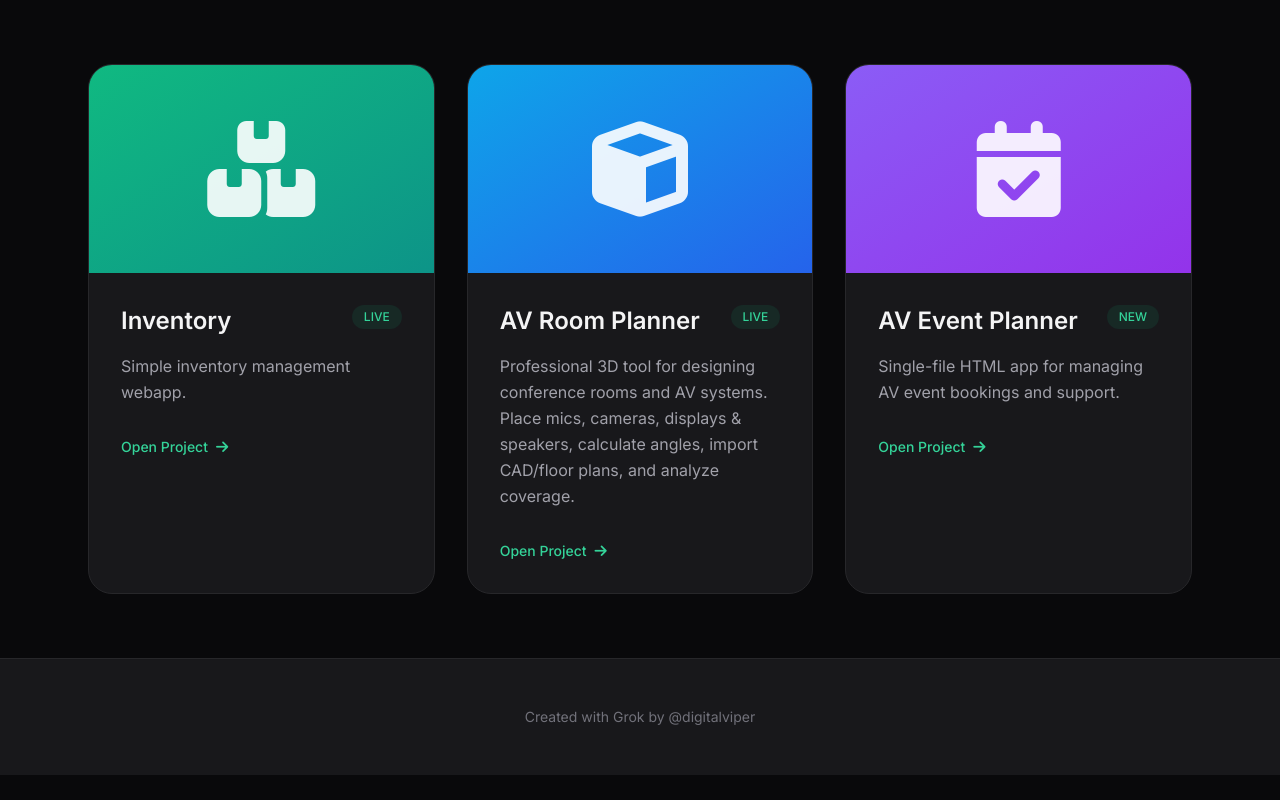
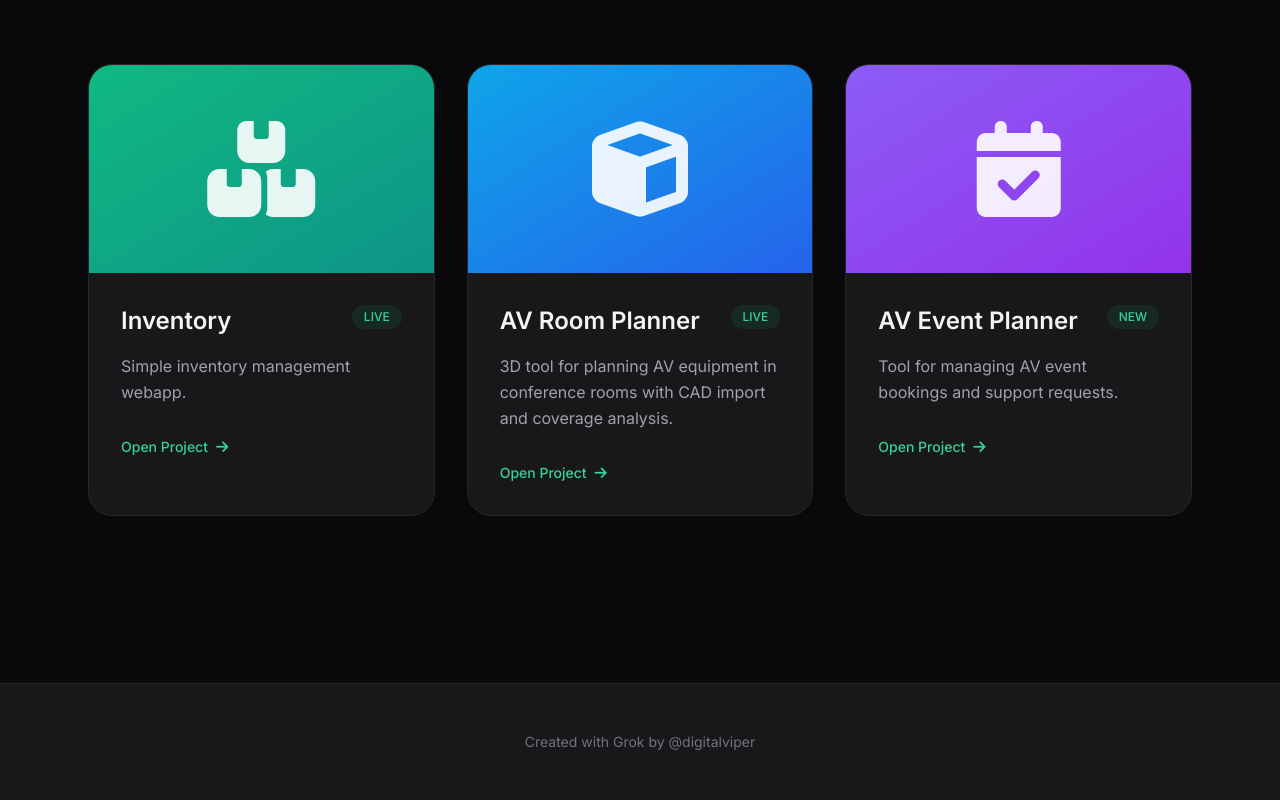
Before and after one commit to digitalviper/digitalviper.github.io, a plain HTML site: page index.html in a window 1280 px wide. Drawn offline with nearby package versions, Linux system fonts and the light colour scheme.

Commit message:
Update AV Event Planner link, simplify descriptions, and make footer stick to bottom of page

```diff
--- a/index.html
+++ b/index.html
@@ -18,9 +18,9 @@
         }
     </style>
 </head>
-<body class="bg-zinc-950 text-zinc-100">
+<body class="bg-zinc-950 text-zinc-100 flex flex-col min-h-screen">
 
-    <div class="max-w-6xl mx-auto px-6 py-16">
+    <div class="max-w-6xl mx-auto px-6 py-16 flex-1">
 
         <!-- Projects Grid -->
         <div class="grid grid-cols-1 md:grid-cols-2 lg:grid-cols-3 gap-8">
@@ -60,8 +60,7 @@
                         <span class="px-3 py-1 text-xs font-medium bg-emerald-500/10 text-emerald-400 rounded-2xl">LIVE</span>
                     </div>
                     <p class="text-zinc-400 text-base leading-relaxed">
-                        Professional 3D tool for designing conference rooms and AV systems.
-                        Place mics, cameras, displays & speakers, calculate angles, import CAD/floor plans, and analyze coverage.
+                        3D tool for planning AV equipment in conference rooms with CAD import and coverage analysis.
                     </p>
                     <div class="mt-8 flex items-center gap-2 text-emerald-400 text-sm font-medium">
                         Open Project
@@ -71,7 +70,7 @@
             </a>
 
             <!-- AV Event Planner Card (NEW) -->
-            <a href="https://github.com/digitalviper/av-event-planner"
+            <a href="https://digitalviper.github.io/av-event-planner"
                target="_blank"
                class="project-card bg-zinc-900 border border-zinc-800 rounded-3xl overflow-hidden group">
                 <div class="h-52 bg-gradient-to-br from-violet-500 to-purple-600 flex items-center justify-center">
@@ -83,7 +82,7 @@
                         <span class="px-3 py-1 text-xs font-medium bg-emerald-500/10 text-emerald-400 rounded-2xl">NEW</span>
                     </div>
                     <p class="text-zinc-400 text-base leading-relaxed">
-                        Single-file HTML app for managing AV event bookings and support.
+                        Tool for managing AV event bookings and support requests.
                     </p>
                     <div class="mt-8 flex items-center gap-2 text-emerald-400 text-sm font-medium">
                         Open Project
@@ -96,7 +95,7 @@
     </div>
 
     <!-- Footer -->
-    <footer class="bg-zinc-900 border-t border-zinc-800 py-12 text-center text-zinc-500 text-sm">
+    <footer class="bg-zinc-900 border-t border-zinc-800 py-12 text-center text-zinc-500 text-sm mt-auto">
         <div class="max-w-6xl mx-auto px-6">
             Created with Grok by <a href="https://github.com/digitalviper" class="hover:text-white" target="_blank">@digitalviper</a>
         </div>
```
